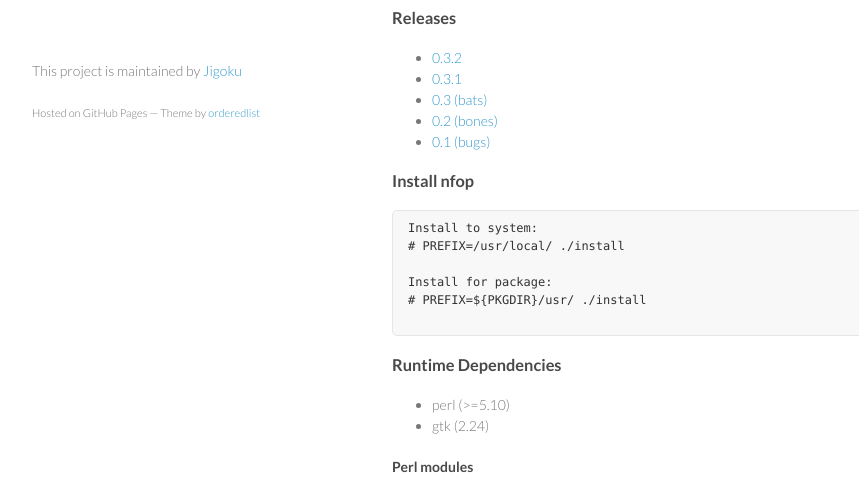
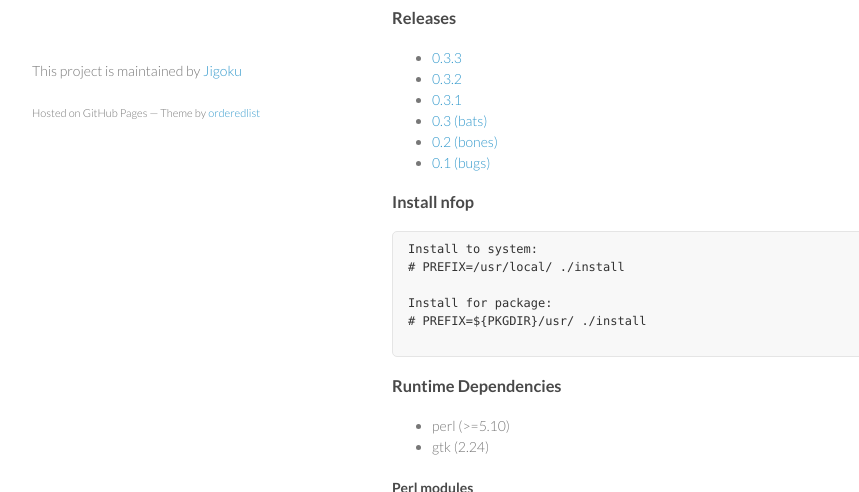
Before and after one commit to Jigoku/NFOp, a plain HTML site: page index.html in a window 1280 px wide. Shown: the part 608-1100 px from the top of the page, without its empty margins (178-1037 px from the left). Drawn offline with Linux system fonts and the light colour scheme.

Commit message:
Update index.html

```diff
--- a/index.html
+++ b/index.html
@@ -49,6 +49,7 @@
 <a id="releases" class="anchor" href="#releases" aria-hidden="true"><span class="octicon octicon-link"></span></a>Releases</h3>
 
 <ul>
+<li><a href="https://github.com/Jigoku/nfop/releases/tag/0.3.3">0.3.3</a></li>
 <li><a href="https://github.com/Jigoku/nfop/releases/tag/0.3.2">0.3.2</a></li>
 <li><a href="https://github.com/Jigoku/nfop/releases/tag/0.3.1">0.3.1</a></li>
 <li><a href="https://github.com/Jigoku/nfop/releases/tag/0.3">0.3 (bats)</a></li>
```
